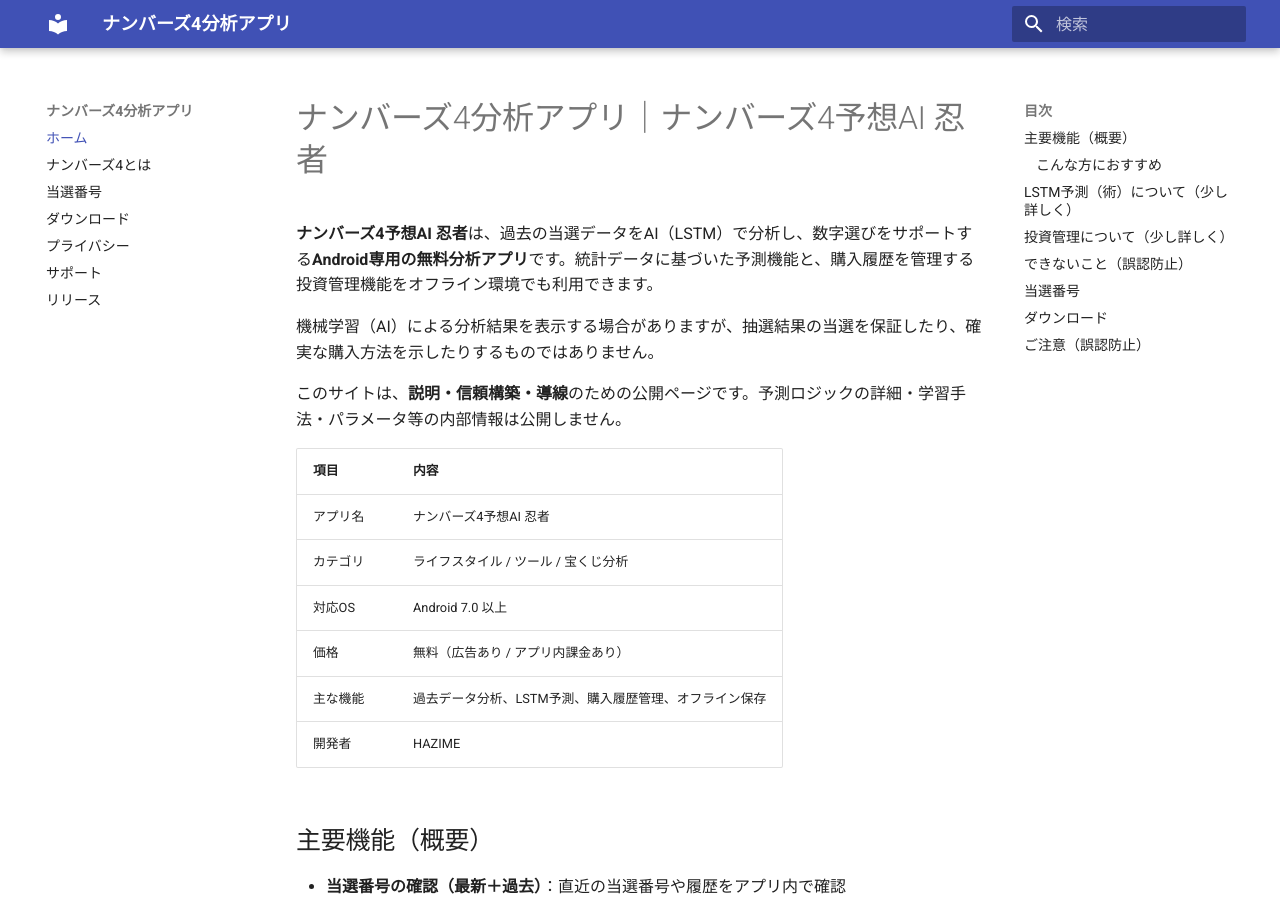
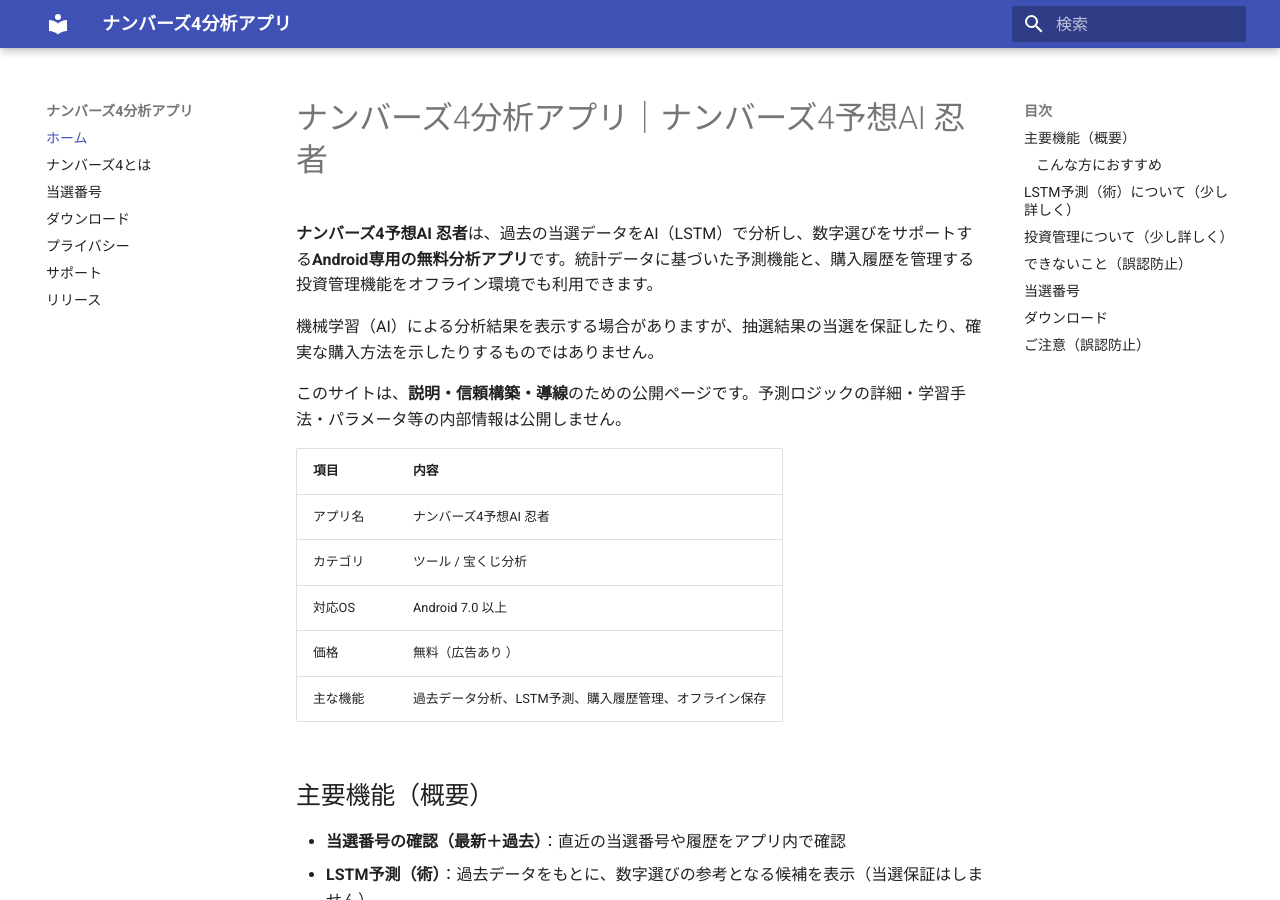
Before and after one commit to hazimekom/numbers4-web, an MkDocs documentation site: the page built from docs/index.md, in a window 1280 px wide and 900 px high. Built offline with MkDocs 1.6.1 and Material for MkDocs 9.7.7, drawn with Linux system fonts in a browser that asks for light colours.

Commit message:
表のコメントを修正

```diff
--- a/docs/index.md
+++ b/docs/index.md
@@ -9,11 +9,10 @@
 | 項目 | 内容 |
 | :--- | :--- |
 | アプリ名 | ナンバーズ4予想AI 忍者 |
-| カテゴリ | ライフスタイル / ツール / 宝くじ分析 |
+| カテゴリ | ツール / 宝くじ分析 |
 | 対応OS | Android 7.0 以上 |
-| 価格 | 無料（広告あり / アプリ内課金あり） |
+| 価格 | 無料（広告あり ） |
 | 主な機能 | 過去データ分析、LSTM予測、購入履歴管理、オフライン保存 |
-| 開発者 | HAZIME |
 
 ## 主要機能（概要）
 
```
